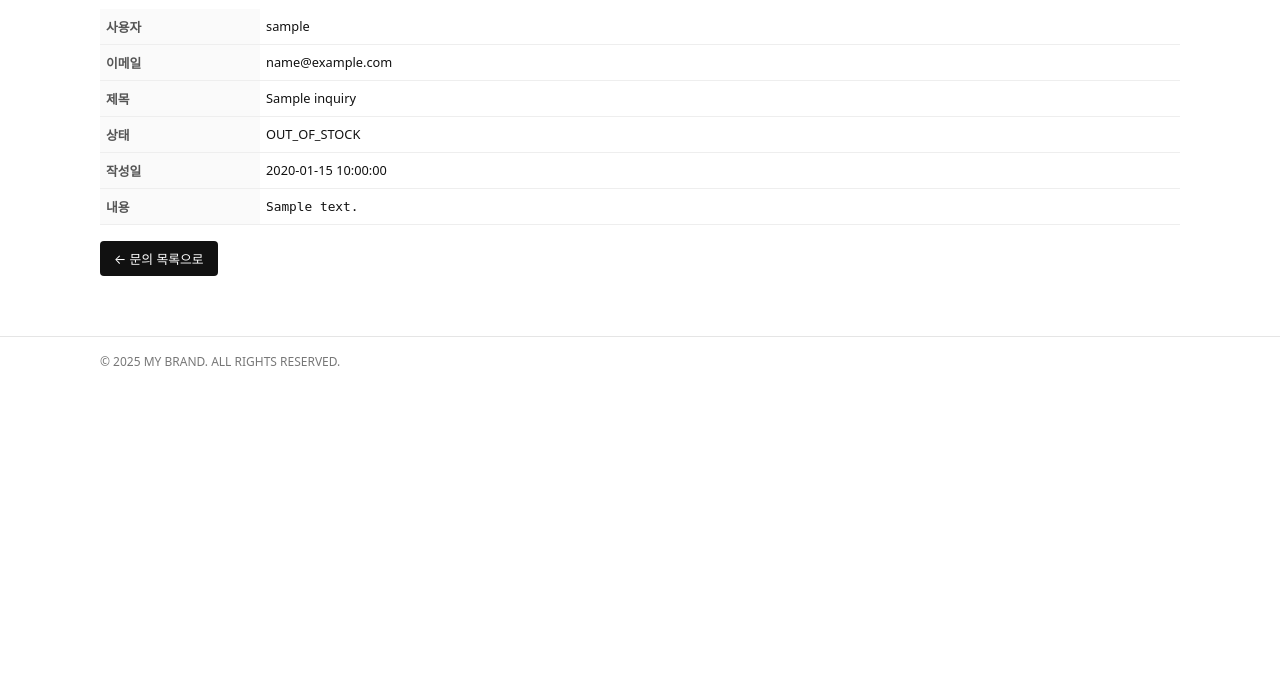
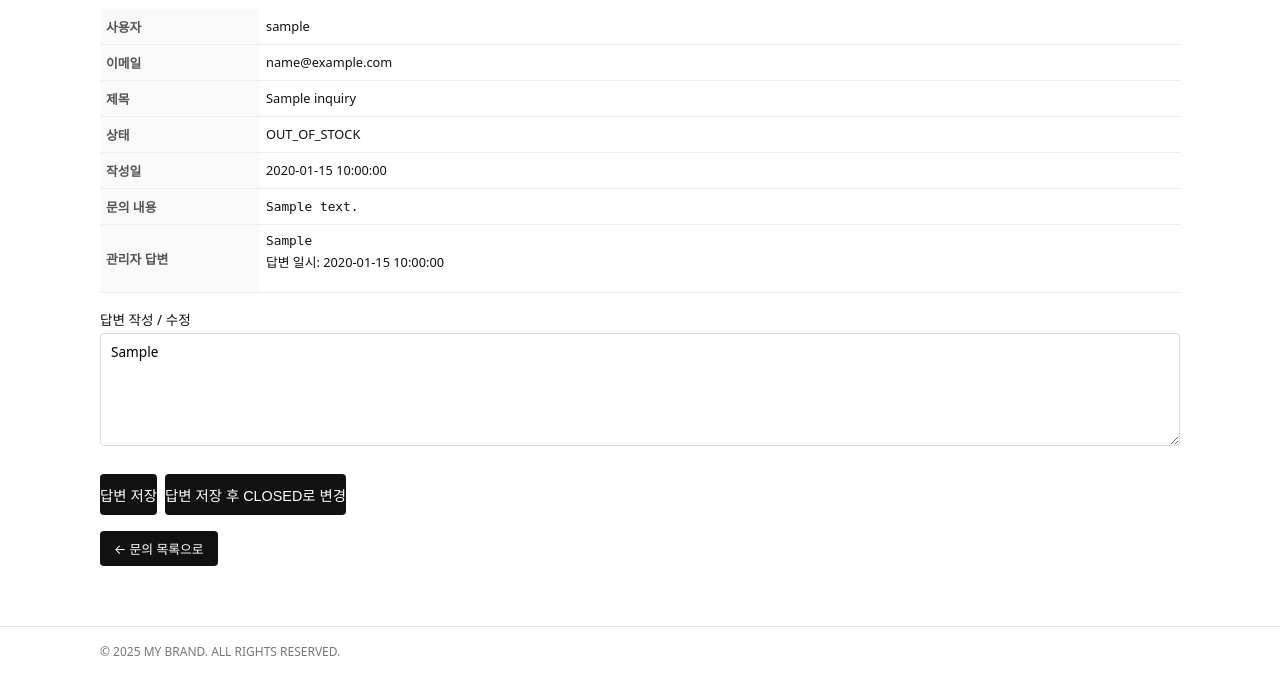
Before and after one commit to i89624356-web/waste-shopping, a Flask app: template templates/admin_inquiry_detail.html in a window 1280 px wide. Shown: the part 145-829 px from the top of the page. Before the commit the page ends 511 px from the top, so only its background shows below. Run offline with Flask 3, Linux system fonts and the light colour scheme; the template is opened without the code that fills it: most values are stand-ins (such as "Sample title", 1, 10 or a date in 2020); some libraries are stand-ins or nearby versions.

Commit message:
support OPEN/CLOSED added

```diff
--- a/app.py
+++ b/app.py
@@ -112,6 +112,16 @@ def init_db():
             created_at TEXT NOT NULL
         )
         """
+    )
+
+    # 이미 존재하는 테이블에 컬럼이 없을 수도 있으니, 안전하게 ALTER TABLE
+    cur.execute(
+        "ALTER TABLE inquiries "
+        "ADD COLUMN IF NOT EXISTS admin_reply TEXT"
+    )
+    cur.execute(
+        "ALTER TABLE inquiries "
+        "ADD COLUMN IF NOT EXISTS replied_at TEXT"
     )
 
     db.commit()
@@ -332,7 +342,7 @@ def support():
     # GET: 내가 보낸 문의 목록
     cur.execute(
         """
-        SELECT id, subject, message, status, created_at
+        SELECT id, subject, message, status, created_at, admin_reply, replied_at
         FROM inquiries
         WHERE user_id = %s
         ORDER BY created_at DESC
@@ -423,7 +433,7 @@ def admin_inquiries():
 # ============================================
 # 라우트: 관리자 - 특정 문의 상세 보기
 # ============================================
-@app.route("/admin/inquiries/<int:inquiry_id>")
+@app.route("/admin/inquiries/<int:inquiry_id>", methods=["GET", "POST"])
 def admin_inquiry_detail(inquiry_id):
     # 관리자 권한 확인
     if not session.get("user_id") or not is_admin():
@@ -431,7 +441,50 @@ def admin_inquiry_detail(inquiry_id):
         return redirect(url_for("login"))
 
     db = get_db()
+    # SELECT 때는 dict처럼 쓰고 싶으니까 RealDictCursor 사용
     cur = db.cursor(cursor_factory=psycopg2.extras.RealDictCursor)
+
+    # ------------------------
+    # POST 요청: 답변 저장 / 상태 변경
+    # ------------------------
+    if request.method == "POST":
+        action = request.form.get("action")
+        reply_text = request.form.get("admin_reply", "").strip()
+        now = datetime.now().isoformat(timespec="seconds")
+
+        # 기본 cursor (dict 필요 없음)
+        cur2 = db.cursor()
+
+        # 답변 텍스트가 있으면 admin_reply, replied_at 업데이트
+        if reply_text:
+            cur2.execute(
+                """
+                UPDATE inquiries
+                SET admin_reply = %s,
+                    replied_at = %s
+                WHERE id = %s
+                """,
+                (reply_text, now, inquiry_id),
+            )
+
+        # action이 close면 상태를 CLOSED로 변경
+        if action == "close":
+            cur2.execute(
+                """
+                UPDATE inquiries
+                SET status = 'CLOSED'
+                WHERE id = %s
+                """,
+                (inquiry_id,),
+            )
+
+        db.commit()
+        flash("문의 답변이 저장되었습니다.", "success")
+        return redirect(url_for("admin_inquiry_detail", inquiry_id=inquiry_id))
+
+    # ------------------------
+    # GET 요청: 상세 정보 조회
+    # ------------------------
     cur.execute(
         """
         SELECT
@@ -440,6 +493,8 @@ def admin_inquiry_detail(inquiry_id):
             i.message,
             i.status,
             i.created_at,
+            i.admin_reply,
+            i.replied_at,
             u.email AS user_email,
             u.name AS user_name
         FROM inquiries i
--- a/static/style.css
+++ b/static/style.css
@@ -178,6 +178,17 @@ a {
     border-radius: 4px;
     border: 1px solid #ddd;
     font-size: 0.9rem;
+}
+
+textarea.auth-input {
+    font-size: inherit;
+    /* input과 같은 글자 크기 */
+    font-family: inherit;
+    /* input과 동일한 폰트 */
+    line-height: inherit;
+    /* 줄 높이도 통일 */
+    padding: 8px 10px;
+    /* input과 동일 */
 }
 
 .auth-input:focus {
--- a/templates/admin_inquiry_detail.html
+++ b/templates/admin_inquiry_detail.html
@@ -31,13 +31,49 @@
                 <td>{{ inquiry.created_at }}</td>
             </tr>
             <tr>
-                <th>내용</th>
+                <th>문의 내용</th>
                 <td>
                     <pre style="white-space: pre-wrap; margin: 0;">{{ inquiry.message }}</pre>
                 </td>
             </tr>
+            <tr>
+                <th>관리자 답변</th>
+                <td>
+                    {% if inquiry.admin_reply %}
+                    <pre style="white-space: pre-wrap; margin: 0;">{{ inquiry.admin_reply }}</pre>
+                    {% if inquiry.replied_at %}
+                    <p class="helper-text" style="margin-top: 4px;">
+                        답변 일시: {{ inquiry.replied_at }}
+                    </p>
+                    {% endif %}
+                    {% else %}
+                    <span class="helper-text">아직 등록된 답변이 없습니다.</span>
+                    {% endif %}
+                </td>
+            </tr>
         </tbody>
     </table>
+
+    <!-- 답변 작성/수정 폼 -->
+    <form method="post" class="auth-form" style="margin-top: 16px;">
+        <label class="auth-label">
+            답변 작성 / 수정
+            <textarea name="admin_reply" rows="5" class="auth-input"
+                placeholder="문의에 대한 답변 내용을 입력하세요.">{{ inquiry.admin_reply or "" }}</textarea>
+        </label>
+
+        <div style="margin-top: 8px; display: flex; gap: 8px;">
+            <!-- 답변만 저장 -->
+            <button type="submit" name="action" value="save_reply" class="auth-button">
+                답변 저장
+            </button>
+
+            <!-- 답변 저장 + 상태를 CLOSED로 변경 -->
+            <button type="submit" name="action" value="close" class="auth-button">
+                답변 저장 후 CLOSED로 변경
+            </button>
+        </div>
+    </form>
 
     <div style="margin-top: 16px;">
         <a href="{{ url_for('admin_inquiries') }}" class="admin-button">
```
Also changed, not shown: templates/support.html (+9 -3 lines).
